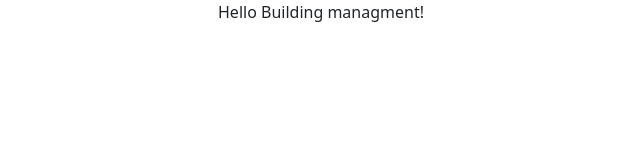
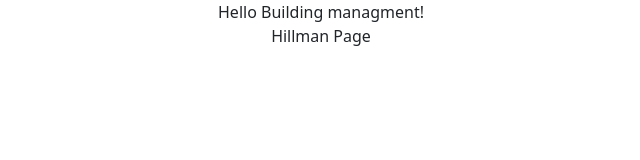
Before and after one commit to mathiasadikpon/building-management-demo, a React (Create React App) app: page /hillman in a window 1280 px wide. Shown: the top 160 px of the page, without its empty margins (319-959 px from the left). Built offline with nearby package versions, Linux system fonts and the light colour scheme.

Commit message:
add routing and new pages for Home, Hillman, Other, and Error

```diff
--- a/src/App.js
+++ b/src/App.js
@@ -1,9 +1,21 @@
 import React from "react";
 
 import "./App.css";
+import { Route, Routes } from "react-router-dom";
+import HomePage from "./pages/HomePage";
+import HillmanPage from "./pages/HillmanPage";
+import OtherPage from "./pages/OtherPage";
+import ErrorPage from "./pages/ErrorPage";
 
 function App() {
-  return <div className="App">Hello Building managment!</div>;
+  return <div className="App">Hello Building managment!
+  <Routes>
+    <Route path="/" element={<HomePage />} />
+    <Route path="hillman" element={<HillmanPage />} />
+    <Route path="/" element={<HomePage />} />
+    <Route path="other" element={<OtherPage />} />
+    <Route path="*" element={<ErrorPage />} />
+    </Routes></div>;
 }
 
 export default App;
--- a/src/index.js
+++ b/src/index.js
@@ -11,6 +11,7 @@ import "bootstrap-social/bootstrap-social.css";
 import "font-awesome/css/font-awesome.css";
 import "typeface-lobster";
 import "typeface-open-sans";
+import { BrowserRouter } from "react-router-dom";
 
 const container = document.getElementById("root");
 const root = createRoot(container);
@@ -18,7 +19,9 @@ const root = createRoot(container);
 root.render(
   <React.StrictMode>
     <Provider store={store}>
+      <BrowserRouter>
       <App />
+      </BrowserRouter>
     </Provider>
   </React.StrictMode>
 );
--- /dev/null
+++ b/src/pages/ErrorPage.js
@@ -0,0 +1,5 @@
+const ErrorPage = () => {
+  return <div>No page is selected!!...</div>;
+};
+
+export default ErrorPage;
--- /dev/null
+++ b/src/pages/HillmanPage.js
@@ -0,0 +1,5 @@
+const HillmanPage = () => {
+  return <div>Hillman Page </div>;
+};
+
+export default HillmanPage;
--- /dev/null
+++ b/src/pages/HomePage.js
@@ -0,0 +1,6 @@
+
+const HomePage = () => {
+    return(<div>Home Page</div>);
+};
+
+export default HomePage;
--- /dev/null
+++ b/src/pages/OtherPage.js
@@ -0,0 +1,6 @@
+
+const OtherPage = () =>{
+    return(<div>Other Page</div>);
+};
+
+export default OtherPage;
```
